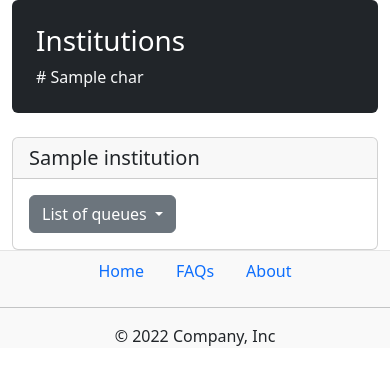
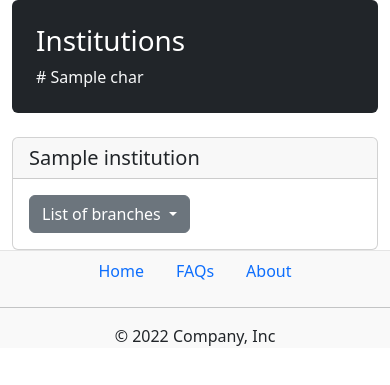
Before and after one commit to Akbermet1/electronic_queue, a Django app: template templates/institution/list_institutions.html in a window 390 px wide. Shown: the part 16-401 px from the top of the page. Run offline with Django 4.2, Linux system fonts and the light colour scheme; the template is opened without the code that fills it: most values are stand-ins (such as "Sample title", 1, 10 or a date in 2020).

Commit message:
list_institutions.html includes a list of branches now

```diff
--- a/templates/institution/list_institutions.html
+++ b/templates/institution/list_institutions.html
@@ -19,24 +19,17 @@
               <div class="card-body">
                 <div class="dropdown">
                   <button class="btn btn-secondary dropdown-toggle" type="button" data-bs-toggle="dropdown" aria-expanded="false">
-                    List of queues
+                    List of branches
                   </button>
                   <ul class="dropdown-menu">
-                    {% for name in institution.queues %}
-                      {% if institution.queues %}
-                      {% url 'queue-in-firebase-list-create' as the_url_to_queue %}
-                      <li>
-                        <!-- <a class="dropdown-item" href="{{ the_url_to_queue }}">{{name}}</a></li> -->
-                        <div class="d-grid gap-2 d-md-flex justify-content-md-end" style="margin: 5px;">
-                          <a class="dropdown-item" href="{{ the_url_to_queue }}">{{name}}
-                          <button class="btn btn-primary me-md-2" type="button">Reserve a place</button>
-                          </a>
-                        </div>
-                      </li>
-                      {% endif %}
+                  {% for branch in institution.branches %}
+                    {% for item in branch %}
+                      <li><a class="dropdown-item" href="#">{{item}}</a></li>
+
                     {% empty %}
-                      <li><a class="dropdown-item" href="#">This insitution doesn't have any arrays for now</a></li>
+                    <li><a class="dropdown-item disabled" href="#">no branches were registered</a></li>
                     {% endfor %}
+                  {% endfor %}
                   </ul>
                 </div>
               </div>
```
